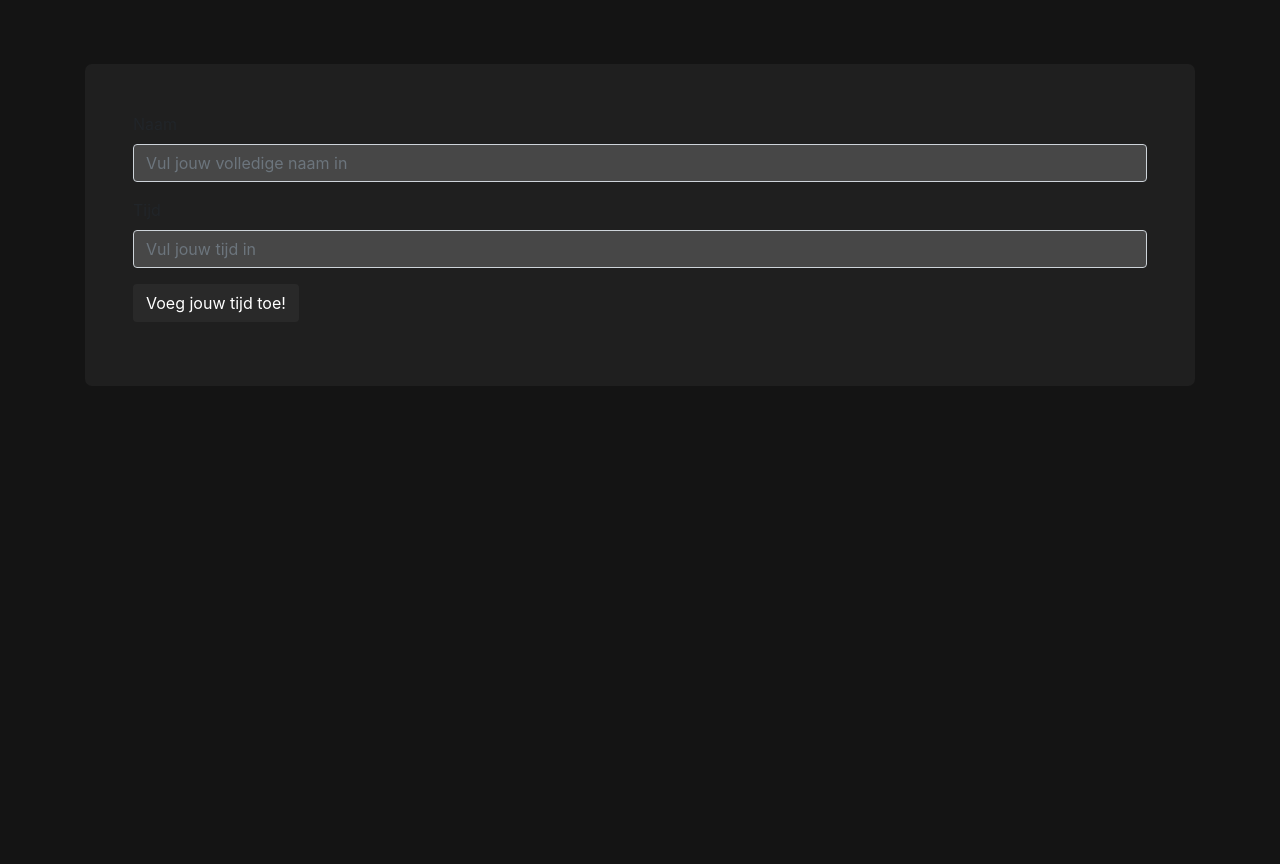
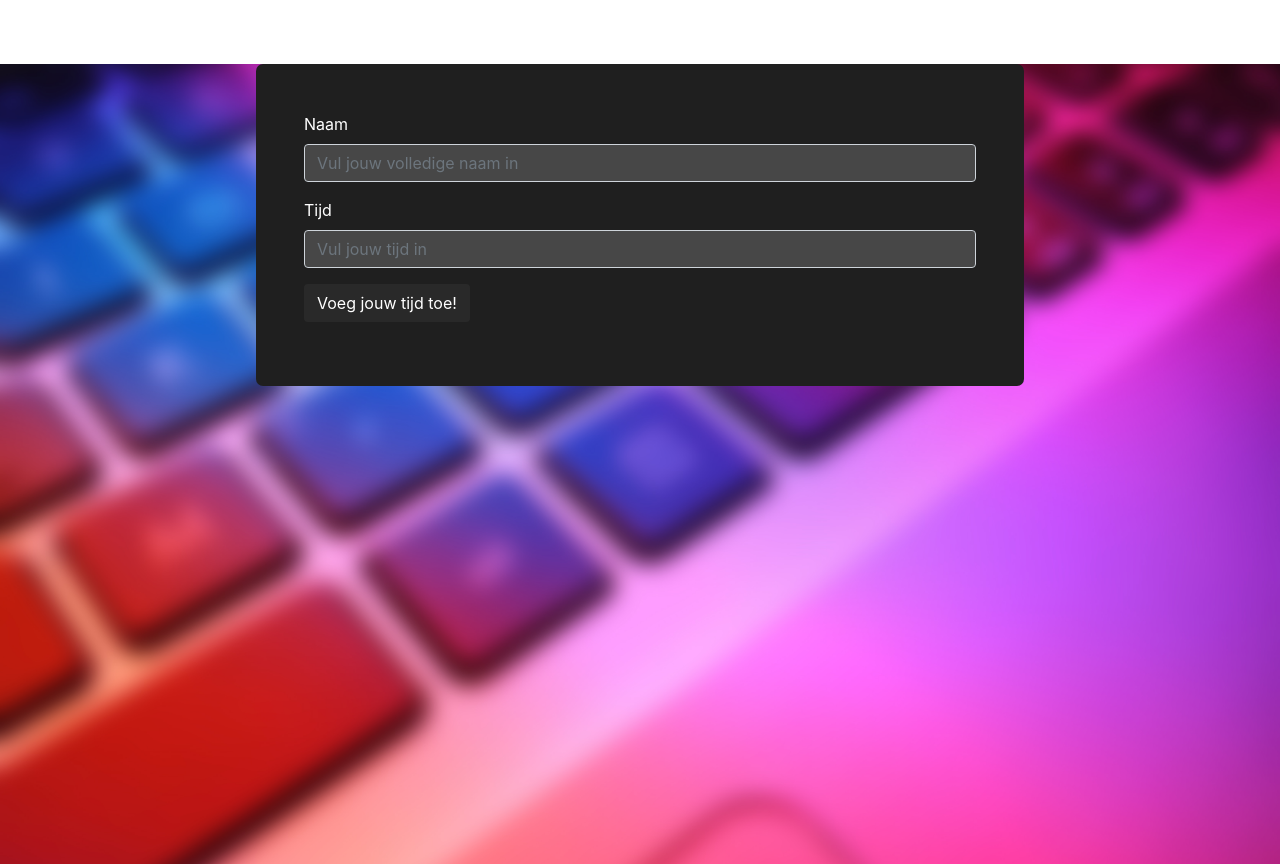
Before and after one commit to sito777/Ranking, a PHP site: page / in a window 1280 px wide. Before the commit the page ends 322 px from the top, so only its background shows below. Run offline with PHP 8.4, Linux system fonts and the light colour scheme.

Commit message:
style update

```diff
--- a/css/styles.css
+++ b/css/styles.css
@@ -6,5 +6,17 @@
 
 body {
     overflow-x: hidden;
-    background-color: #141414;
 }
+
+.home-container {
+    background-size: cover;
+    background-position: center;
+    color: white;
+    height: 100vh;
+}
+
+
+.home-form {
+    width: 60%;
+    margin: auto;
+}
--- a/index.html
+++ b/index.html
@@ -9,15 +9,12 @@
     <link rel="stylesheet" href="https://cdn.jsdelivr.net/npm/bootstrap@4.5.3/dist/css/bootstrap.min.css" integrity="sha384-TX8t27EcRE3e/ihU7zmQxVncDAy5uIKz4rEkgIXeMed4M0jlfIDPvg6uqKI2xXr2" crossorigin="anonymous">
     <link rel="stylesheet" href="css/styles.css">
 
-    <title></title>
+    <title>Ranking SD</title>
   </head>
 
 <body>
-  <header>
-  </header>
-
-  <main>
-   <div class="container">
+   <main>
+   <div class="home-container" style="background-image: url(images/background.jpg);">
       <div class="home">
         <div class="home-form">
           <form style="background-color: #1F1F1F; border-radius: 7px; padding: 3rem; margin-top: 4rem;">
```
